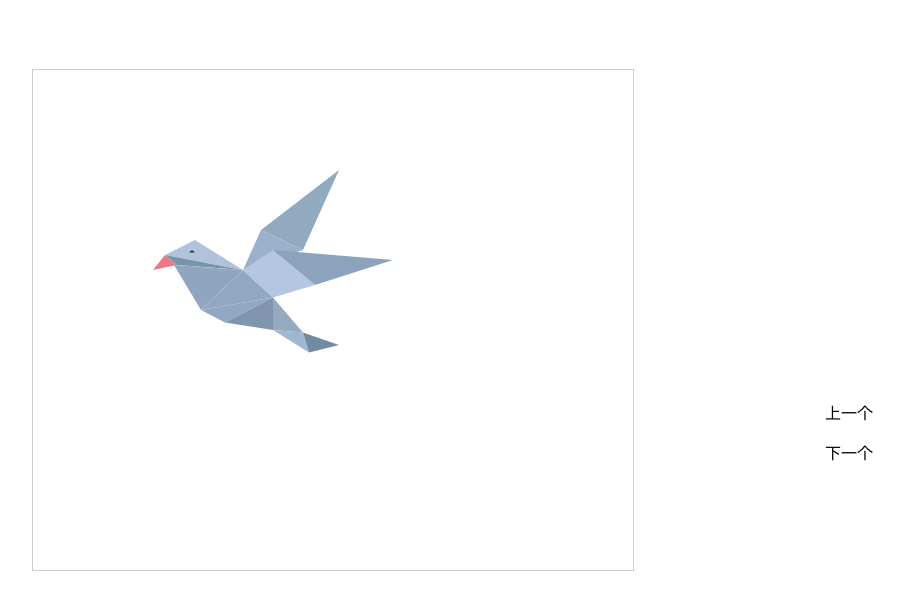
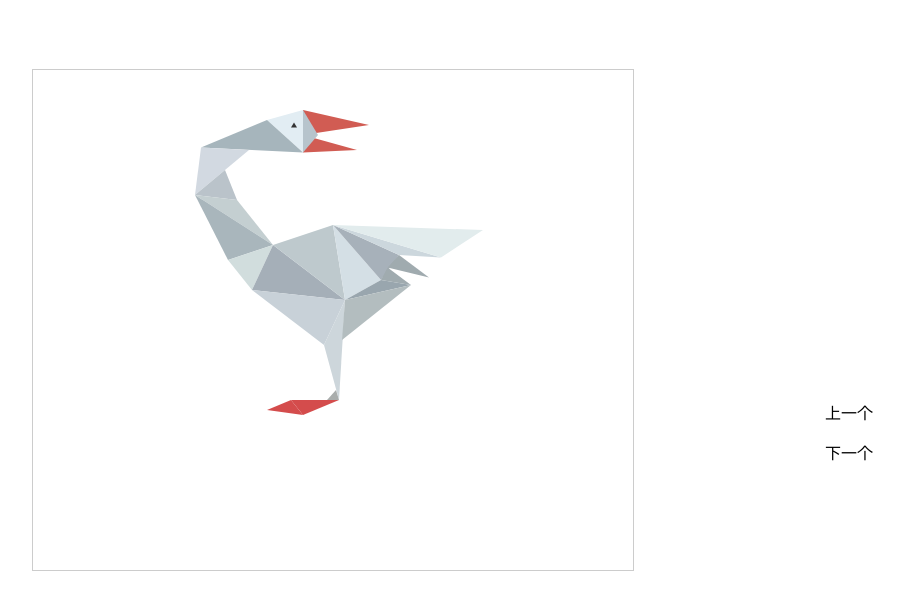
Before and after one commit to chaolei/some-small-functions, a plain HTML site: page cssclipPath/animals.html in a window 1280 px wide. Shown: the whole page, without its empty margins (307-1211 px from the left). Drawn offline with Linux system fonts and the light colour scheme.

Commit message:
动物变幻中加入鹅

```diff
--- a/cssclipPath/animals.html
+++ b/cssclipPath/animals.html
@@ -7,13 +7,13 @@
     </head>
     <body>
         <div class="animals-container">
-            <div class="animals bird">
+            <div class="animals goose">
             </div>
         </div>
         <div class="next">下一个</div>
         <div class="prev">上一个</div>
         <script>
-            var thingArr = ['elephant','hummer','bird'], cur=2;
+            var thingArr = ['elephant','hummer','bird','goose'], cur=3;
             var nextbtn = document.querySelector(".next");
             var prevbtn = document.querySelector(".prev");
             var thingCon = document.querySelector(".animals");
--- a/cssclipPath/css/animals.css
+++ b/cssclipPath/css/animals.css
@@ -358,6 +358,111 @@ body{
     clip-path: polygon(26.5% 36%, 27% 36.5%, 26% 36.5%);
 }
 
+.goose .shape-con:nth-child(1) .shape{
+    background: #D15C53;
+    clip-path: polygon(45% 8%, 56% 11%, 45% 13%);
+}
+.goose .shape-con:nth-child(2) .shape{
+    background: #D15C53;
+    clip-path: polygon(45% 13%, 54% 16%, 45% 16.5%);
+}
+.goose .shape-con:nth-child(3) .shape{
+    background: #B7C4CC;
+    clip-path: polygon(45% 8%, 45% 16.5%, 47.5% 13%);
+}
+.goose .shape-con:nth-child(4) .shape{
+    background: #E2EDF3;
+    clip-path: polygon(45% 8%, 45% 16.5%, 39% 10%);
+}
+.goose .shape-con:nth-child(5) .shape{
+    background: #A6B5BC;
+    clip-path: polygon(28% 15.5%, 45% 16.5%, 39% 10%);
+}
+.goose .shape-con:nth-child(6) .shape{
+    background: #D2D9E1;
+    clip-path: polygon(28% 15.5%, 36% 16%, 27% 25%);
+}
+.goose .shape-con:nth-child(7) .shape{
+    background: #BAC3CA;
+    clip-path: polygon(27% 25%, 32% 20%, 34% 26%);
+}
+.goose .shape-con:nth-child(8) .shape{
+    background: #C4CFD1;
+    clip-path: polygon(27% 25%, 40% 35%, 34% 26%);
+}
+.goose .shape-con:nth-child(9) .shape{
+    background: #A9B6BC;
+    clip-path: polygon(27% 25%, 40% 35%, 32.5% 38%);
+}
+.goose .shape-con:nth-child(10) .shape{
+    background: #D1DDDD;
+    clip-path: polygon(36.5% 44%, 40% 35%, 32.5% 38%);
+}
+.goose .shape-con:nth-child(11) .shape{
+    background: #A5AFB8;
+    clip-path: polygon(36.5% 44%, 40% 35%, 52% 46%);
+}
+.goose .shape-con:nth-child(12) .shape{
+    background: #C8D1D8;
+    clip-path: polygon(36.5% 44%, 48.5% 55%, 52% 46%);
+}
+.goose .shape-con:nth-child(13) .shape{
+    background: #CDD6DB;
+    clip-path: polygon(51% 66%, 48.5% 55%, 52% 46%);
+}
+.goose .shape-con:nth-child(14) .shape{
+    background: #A9ADAC;
+    clip-path: polygon(51% 66%, 49% 66%, 50.5% 64%);
+}
+.goose .shape-con:nth-child(15) .shape{
+    background: #D44C4C;
+    clip-path: polygon(51% 66%, 45% 69%, 43% 66%);
+}
+.goose .shape-con:nth-child(16) .shape{
+    background: #D44C4C;
+    clip-path: polygon(39% 68%, 45% 69%, 43% 66%);
+}
+.goose .shape-con:nth-child(17) .shape{
+    background: #BEC9CD;
+    clip-path: polygon(50% 31%, 40% 35%, 52% 46%);
+}
+.goose .shape-con:nth-child(18) .shape{
+    background: #D4DFE5;
+    clip-path: polygon(50% 31%, 58% 42%, 52% 46%);
+}
+.goose .shape-con:nth-child(19) .shape{
+    background: #A7B1BA;
+    clip-path: polygon(50% 31%, 58% 42%, 61% 37%);
+}
+.goose .shape-con:nth-child(20) .shape{
+    background: #CCD7DD;
+    clip-path: polygon(50% 31%, 68% 37.5%, 61% 37%);
+}
+.goose .shape-con:nth-child(21) .shape{
+    background: #E2ECED;
+    clip-path: polygon(50% 31%, 68% 37.5%, 75% 32%);
+}
+.goose .shape-con:nth-child(22) .shape{
+    background: #A0ABAF;
+    clip-path: polygon(61% 37%, 66% 41.5%, 59.1% 39.5%);
+}
+.goose .shape-con:nth-child(23) .shape{
+    background: #A0ABAF;
+    clip-path: polygon(59.1% 39.5%, 63% 43%, 58% 42%);
+}
+.goose .shape-con:nth-child(24) .shape{
+    background: #99A6AE;
+    clip-path: polygon(52% 46%, 63% 43%, 58% 42%);
+}
+.goose .shape-con:nth-child(25) .shape{
+    background: #B3BDBF;
+    clip-path: polygon(52% 46%, 63% 43%, 51.5% 54%);
+}
+.goose .shape-con:nth-child(26) .shape{
+    background: #333;
+    clip-path: polygon(43.5% 10.5%, 44% 11.5%, 43% 11.5%);
+}
+
 
 .next{
     position: absolute;
```
Also changed, not shown: svg/cssRotate.html (added, +86 -0 lines).
